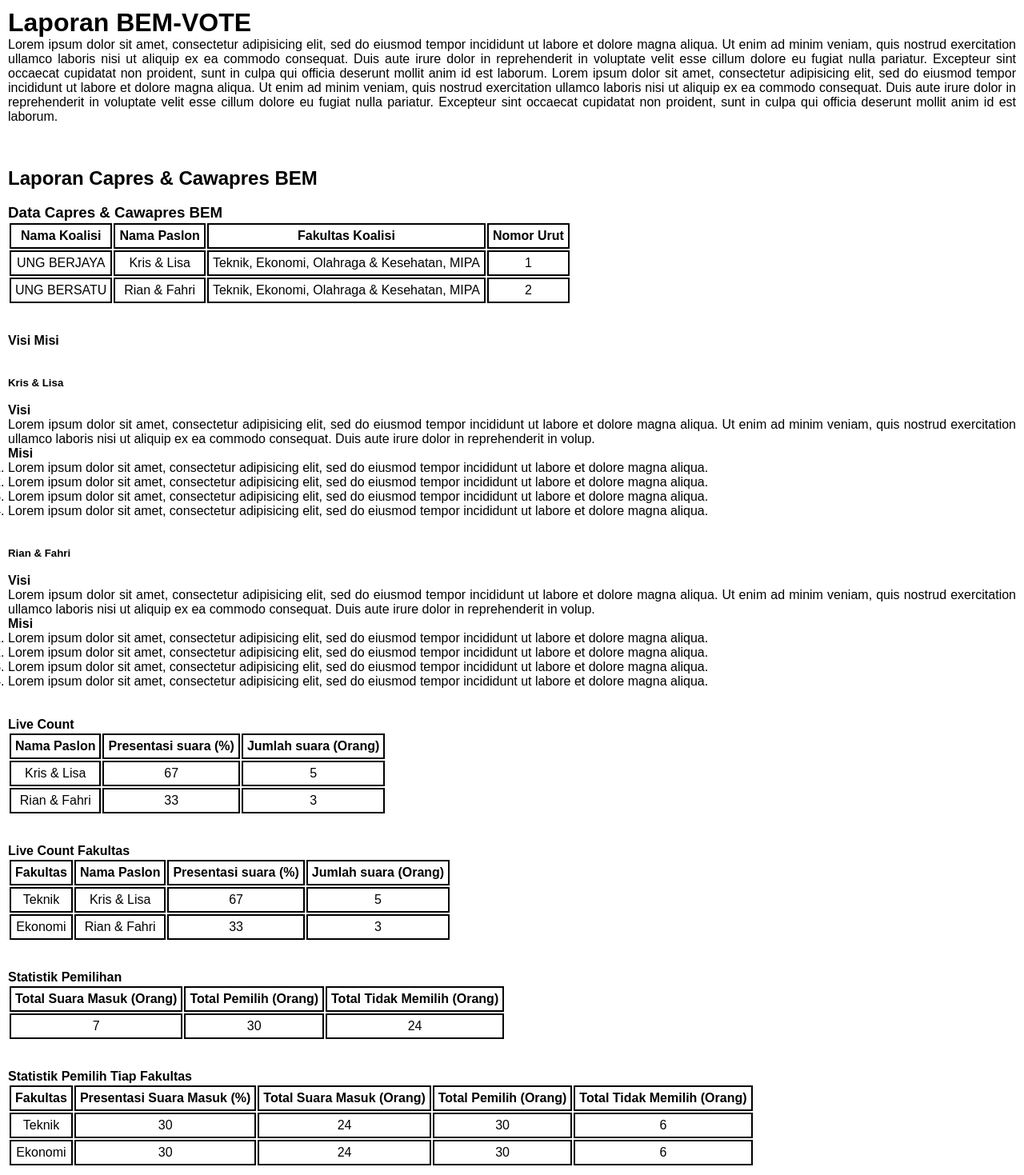
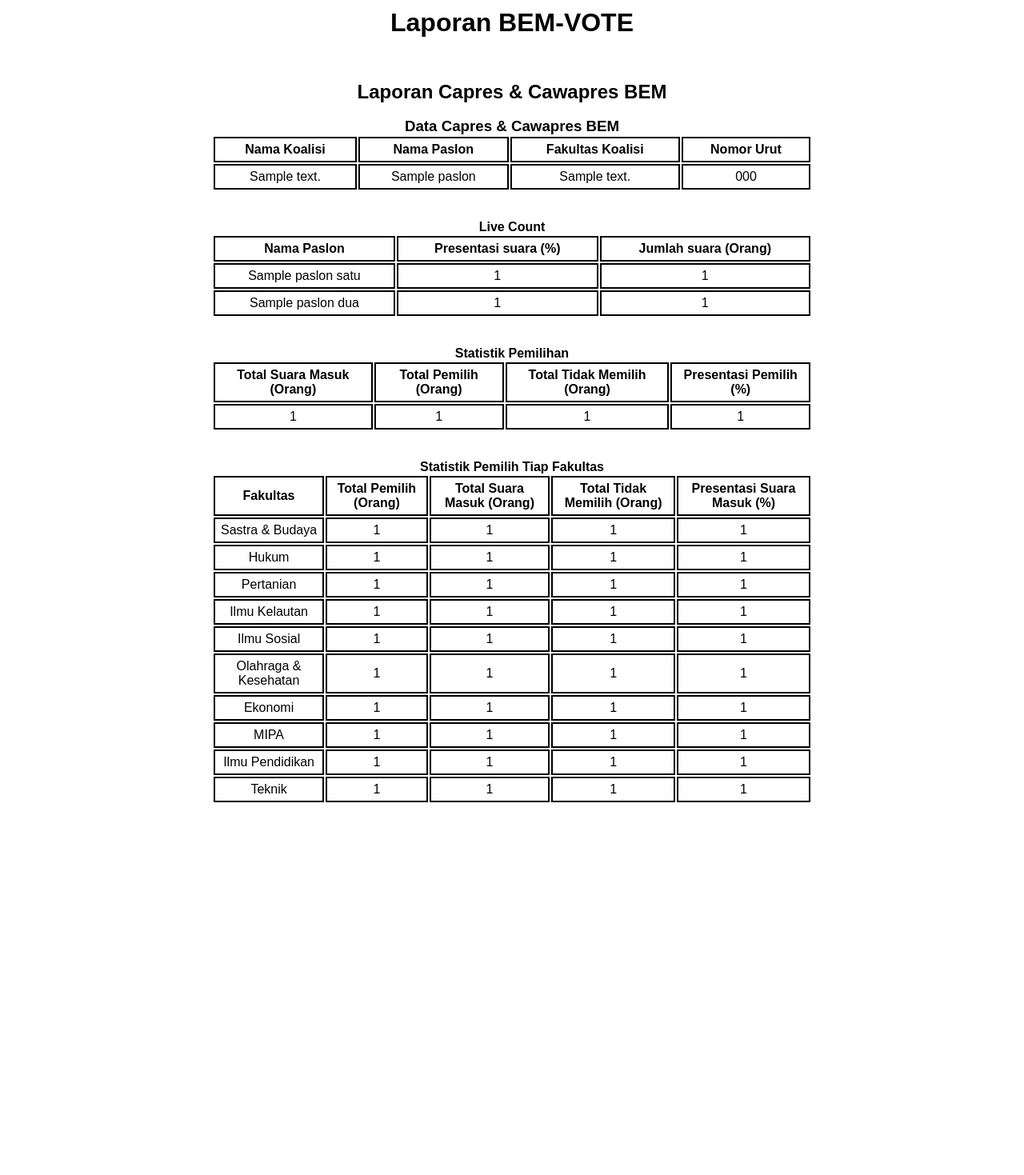
Before and after one commit to Janggal/bemvote, a CodeIgniter app: the page made by application/views/laporan.php in a window 1280 px wide. Shown: the whole page at 80% size. After the commit the page ends 1003 px from the top, so only its background shows below. Run offline with CodeIgniter, Linux system fonts and the light colour scheme; the template is opened without the code that fills it: most values are stand-ins (such as "Sample title", 1, 10 or a date in 2020).

Commit message:
menambah fitur laporan

```diff
--- a/application/config/routes.php
+++ b/application/config/routes.php
@@ -42,8 +42,13 @@ $route['live-count'] = 'vote/livecount';
 $route['live-count-fakultas'] = 'vote/livecountfakultas';
 // $route['live-count-fakultas'] = 'vote/waitlivecount';
 // $route['live-count'] = 'vote/waitlivecount';
+
 $route['statistik-fakultas'] = 'vote/statfakultas';
 $route['statistik-pemilih'] = 'vote/stat';
 $route['suara-masuk'] = 'vote/pemilihan';
 $route['pemilihan/delete'] = 'vote/destroy';
+
 $route['laporan'] = 'laporan/index';
+$route['laporan-operator'] = 'laporan/operator';
+// $route['laporan'] = 'laporan/waitlaporan';
+// $route['laporan-operator'] = 'laporan/waitlaporan';
--- a/application/views/bem/header.php
+++ b/application/views/bem/header.php
@@ -69,7 +69,10 @@
 			<li><a href="<?= base_url('live-count') ?>"><em class="fa fa-database">&nbsp;</em> Live Count</a></li>
 			<?php endif ?>
 			<?php if(!empty($this->session->userdata('admin'))): ?>
-				<li><a href="<?= base_url('laporan/index') ?>"><em class="fa fa-file-pdf-o">&nbsp;</em> Laporan</a></li>
+				<li><a href="<?= base_url('laporan') ?>"><em class="fa fa-file-pdf-o">&nbsp;</em> Laporan</a></li>
+			<?php endif ?>
+			<?php if(!empty($this->session->userdata('operator'))): ?>
+				<li><a href="<?= base_url('laporan-operator') ?>"><em class="fa fa-file-pdf-o">&nbsp;</em> Laporan</a></li>
 			<?php endif ?>
 			<li><a href="<?= base_url('logout') ?>"><em class="fa fa-power-off">&nbsp;</em> Logout</a></li>
 		</ul>
--- a/application/views/laporan.php
+++ b/application/views/laporan.php
@@ -15,154 +15,166 @@
     }
     body{
       height: 100vh;
-      width: 100vw;
+      width: 1000px;
+      margin: 0 auto;
     }
     .container{
       font-family: sans-serif;
       color: black;
-      text-align: justify;
+      text-align: center;
       word-wrap: break-word;
       padding: 10px;
+    }
+    table{
+      width:750px;
+      margin: 0 auto;
     }
     </style>
   </head>
   <body>
     <div class="container">
       <h1>Laporan BEM-VOTE</h1>
-      <p>Lorem ipsum dolor sit amet, consectetur adipisicing elit, sed do eiusmod tempor incididunt ut labore et dolore magna aliqua. Ut enim ad minim veniam, quis nostrud exercitation ullamco laboris nisi ut aliquip ex ea commodo consequat. Duis aute irure dolor in reprehenderit in voluptate velit esse cillum dolore eu fugiat nulla pariatur. Excepteur sint occaecat cupidatat non proident, sunt in culpa qui officia deserunt mollit anim id est laborum. Lorem ipsum dolor sit amet, consectetur adipisicing elit, sed do eiusmod tempor incididunt ut labore et dolore magna aliqua. Ut enim ad minim veniam, quis nostrud exercitation ullamco laboris nisi ut aliquip ex ea commodo consequat. Duis aute irure dolor in reprehenderit in voluptate velit esse cillum dolore eu fugiat nulla pariatur. Excepteur sint occaecat cupidatat non proident, sunt in culpa qui officia deserunt mollit anim id est laborum. </p>
       <br><br><br>
       <h2>Laporan Capres & Cawapres BEM</h2>
       <br>
       <h3>Data Capres & Cawapres BEM</h3>
-      <table>
+      <table style="width:750px;
+      margin: 0 auto;">
         <tr>
           <th>Nama Koalisi</th>
           <th>Nama Paslon</th>
           <th>Fakultas Koalisi</th>
           <th>Nomor Urut</th>
         </tr>
+        <?php foreach($paslons as $paslon): ?>
         <tr>
-          <td>UNG BERJAYA</td>
-          <td>Kris & Lisa</td>
-          <td>Teknik, Ekonomi, Olahraga & Kesehatan, MIPA</td>
-          <td>1</td>
+          <td><?= $paslon->nama_koalisi ?></td>
+          <td><?= $paslon->nama_paslon ?></td>
+          <td><?= $paslon->fakultas_koalisi ?></td>
+          <td><?= $paslon->nomor_urut ?></td>
         </tr>
-        <tr>
-          <td>UNG BERSATU</td>
-          <td>Rian & Fahri</td>
-          <td>Teknik, Ekonomi, Olahraga & Kesehatan, MIPA</td>
-          <td>2</td>
-        </tr>
+      <?php endforeach ?>
       </table>
       <br><br>
-      <h4>Visi Misi</h4>
-      <br><br>
-      <h5>Kris & Lisa</h5> <br>
-      <p>
-        <strong>Visi </strong> <br>
-        Lorem ipsum dolor sit amet, consectetur adipisicing elit, sed do eiusmod tempor incididunt ut labore et dolore magna aliqua. Ut enim ad minim veniam, quis nostrud exercitation ullamco laboris nisi ut aliquip ex ea commodo consequat. Duis aute irure dolor in reprehenderit in volup. <br>
-        <strong>Misi</strong>  <br>
-        <ol>
-          <li>Lorem ipsum dolor sit amet, consectetur adipisicing elit, sed do eiusmod tempor incididunt ut labore et dolore magna aliqua.</li>
-          <li>Lorem ipsum dolor sit amet, consectetur adipisicing elit, sed do eiusmod tempor incididunt ut labore et dolore magna aliqua.</li>
-          <li>Lorem ipsum dolor sit amet, consectetur adipisicing elit, sed do eiusmod tempor incididunt ut labore et dolore magna aliqua.</li>
-          <li>Lorem ipsum dolor sit amet, consectetur adipisicing elit, sed do eiusmod tempor incididunt ut labore et dolore magna aliqua.</li>
-        </ol>
-      </p>
-      <br><br>
-      <h5>Rian & Fahri</h5><br>
-      <p>
-        <strong>Visi </strong> <br>
-        Lorem ipsum dolor sit amet, consectetur adipisicing elit, sed do eiusmod tempor incididunt ut labore et dolore magna aliqua. Ut enim ad minim veniam, quis nostrud exercitation ullamco laboris nisi ut aliquip ex ea commodo consequat. Duis aute irure dolor in reprehenderit in volup. <br>
-        <strong>Misi </strong> <br>
-        <ol>
-          <li>Lorem ipsum dolor sit amet, consectetur adipisicing elit, sed do eiusmod tempor incididunt ut labore et dolore magna aliqua.</li>
-          <li>Lorem ipsum dolor sit amet, consectetur adipisicing elit, sed do eiusmod tempor incididunt ut labore et dolore magna aliqua.</li>
-          <li>Lorem ipsum dolor sit amet, consectetur adipisicing elit, sed do eiusmod tempor incididunt ut labore et dolore magna aliqua.</li>
-          <li>Lorem ipsum dolor sit amet, consectetur adipisicing elit, sed do eiusmod tempor incididunt ut labore et dolore magna aliqua.</li>
-        </ol>
-      </p>
-      <br><br>
+
       <h4>Live Count</h4>
-      <table>
+      <table style="width:750px;
+      margin: 0 auto;">
         <tr>
           <th>Nama Paslon</th>
           <th>Presentasi suara (%)</th>
           <th>Jumlah suara (Orang)</th>
         </tr>
         <tr>
-          <td>Kris & Lisa</td>
-          <td>67</td>
-          <td>5</td>
+          <td><?= $paslonSatu->nama_paslon ?></td>
+          <td><?= $totalSuaraMasukSatuStat ?></td>
+          <td><?= $totalSuaraMasukSatu ?></td>
         </tr>
         <tr>
-          <td>Rian & Fahri</td>
-          <td>33</td>
-          <td>3</td>
-        </tr>
-      </table>
-
-      <br><br>
-      <h4>Live Count Fakultas</h4>
-      <table>
-        <tr>
-          <th>Fakultas</th>
-          <th>Nama Paslon</th>
-          <th>Presentasi suara (%)</th>
-          <th>Jumlah suara (Orang)</th>
-        </tr>
-        <tr>
-          <td>Teknik</td>
-          <td>Kris & Lisa</td>
-          <td>67</td>
-          <td>5</td>
-        </tr>
-        <tr>
-          <td>Ekonomi</td>
-          <td>Rian & Fahri</td>
-          <td>33</td>
-          <td>3</td>
+          <td><?= $paslonDua->nama_paslon ?></td>
+          <td><?= $totalSuaraMasukDuaStat ?></td>
+          <td><?= $totalSuaraMasukDua ?></td>
         </tr>
       </table>
 
       <br><br>
       <h4>Statistik Pemilihan</h4>
-      <table>
+      <table style="width:750px;
+      margin: 0 auto;">
         <tr>
           <th>Total Suara Masuk (Orang)</th>
           <th>Total Pemilih (Orang)</th>
           <th>Total Tidak Memilih (Orang)</th>
+          <th>Presentasi Pemilih (%)</th>
         </tr>
         <tr>
-          <td>7</td>
-          <td>30</td>
-          <td>24</td>
+          <td><?= $totalSuaraMasuk ?></td>
+          <td><?= $totalPemilih ?></td>
+          <td><?= $totalTidakMemilih ?></td>
+          <td><?= $totalSuaraMasukStat ?></td>
         </tr>
       </table>
 
       <br><br>
       <h4>Statistik Pemilih Tiap Fakultas</h4>
-      <table>
+      <table style="width:750px;
+      margin: 0 auto;">
         <tr>
           <th>Fakultas</th>
+          <th>Total Pemilih (Orang)</th>
+          <th>Total Suara Masuk (Orang)</th>
+          <th>Total Tidak Memilih (Orang)</th>
           <th>Presentasi Suara Masuk (%)</th>
-          <th>Total Suara Masuk (Orang)</th>
-          <th>Total Pemilih (Orang)</th>
-          <th>Total Tidak Memilih (Orang)</th>
+        </tr>
+        <tr>
+          <td>Sastra & Budaya</td>
+          <td><?= $totalPemilihFSB ?></td>
+          <td><?= $totalSuaraMasukFSB ?></td>
+          <td><?= $totalTidakMemilihFSB ?></td>
+          <td><?= $totalSuaraMasukFSBStat ?></td>
+        </tr>
+        <tr>
+          <td>Hukum</td>
+          <td><?= $totalPemilihHukum ?></td>
+          <td><?= $totalSuaraMasukHukum ?></td>
+          <td><?= $totalTidakMemilihHukum ?></td>
+          <td><?= $totalSuaraMasukHukumStat ?></td>
+        </tr>
+        <tr>
+          <td>Pertanian</td>
+          <td><?= $totalPemilihFaperta ?></td>
+          <td><?= $totalSuaraMasukFaperta ?></td>
+          <td><?= $totalTidakMemilihFaperta ?></td>
+          <td><?= $totalSuaraMasukFapertaStat ?></td>
+        </tr>
+        <tr>
+          <td>Ilmu Kelautan</td>
+          <td><?= $totalPemilihFIK ?></td>
+          <td><?= $totalSuaraMasukFIK ?></td>
+          <td><?= $totalTidakMemilihFIK ?></td>
+          <td><?= $totalSuaraMasukFIKStat ?></td>
+        </tr>
+        <tr>
+          <td>Ilmu Sosial</td>
+          <td><?= $totalPemilihFIS ?></td>
+          <td><?= $totalSuaraMasukFIS ?></td>
+          <td><?= $totalTidakMemilihFIS ?></td>
+          <td><?= $totalSuaraMasukFISStat ?></td>
+        </tr>
+        <tr>
+          <td>Olahraga & Kesehatan</td>
+          <td><?= $totalPemilihFOK ?></td>
+          <td><?= $totalSuaraMasukFOK ?></td>
+          <td><?= $totalTidakMemilihFOK ?></td>
+          <td><?= $totalSuaraMasukFOKStat ?></td>
+        </tr>
+        <tr>
+          <td>Ekonomi</td>
+          <td><?= $totalPemilihEkonomi ?></td>
+          <td><?= $totalSuaraMasukEkonomi ?></td>
+          <td><?= $totalTidakMemilihEkonomi ?></td>
+          <td><?= $totalSuaraMasukEkonomiStat ?></td>
+        </tr>
+        <tr>
+          <td>MIPA</td>
+          <td><?= $totalPemilihMIPA ?></td>
+          <td><?= $totalSuaraMasukMIPA ?></td>
+          <td><?= $totalTidakMemilihMIPA ?></td>
+          <td><?= $totalSuaraMasukMIPAStat ?></td>
+        </tr>
+        <tr>
+          <td>Ilmu Pendidikan</td>
+          <td><?= $totalPemilihFIP ?></td>
+          <td><?= $totalSuaraMasukFIP ?></td>
+          <td><?= $totalTidakMemilihFIP ?></td>
+          <td><?= $totalSuaraMasukFIPStat ?></td>
         </tr>
         <tr>
           <td>Teknik</td>
-          <td>30</td>
-          <td>24</td>
-          <td>30</td>
-          <td>6</td>
-        </tr>
-        <tr>
-          <td>Ekonomi</td>
-          <td>30</td>
-          <td>24</td>
-          <td>30</td>
-          <td>6</td>
+          <td><?= $totalPemilihTeknik ?></td>
+          <td><?= $totalSuaraMasukTeknik ?></td>
+          <td><?= $totalTidakMemilihTeknik ?></td>
+          <td><?= $totalSuaraMasukTeknikStat ?></td>
         </tr>
       </table>
     </div>
```
Also changed, not shown: application/controllers/Laporan.php (+93 -7 lines), application/views/laporan-operator.php (added, +61 -0 lines), application/views/waitlaporan.php (added, +189 -0 lines), 1 other file.
